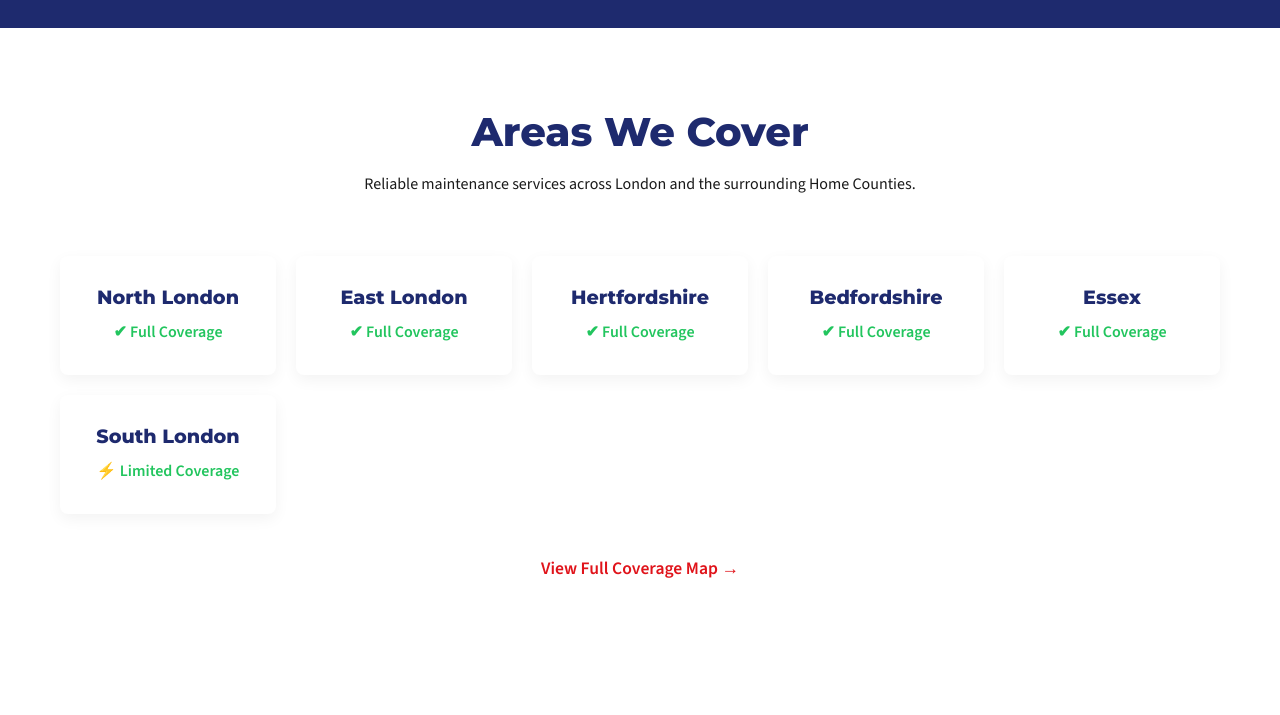
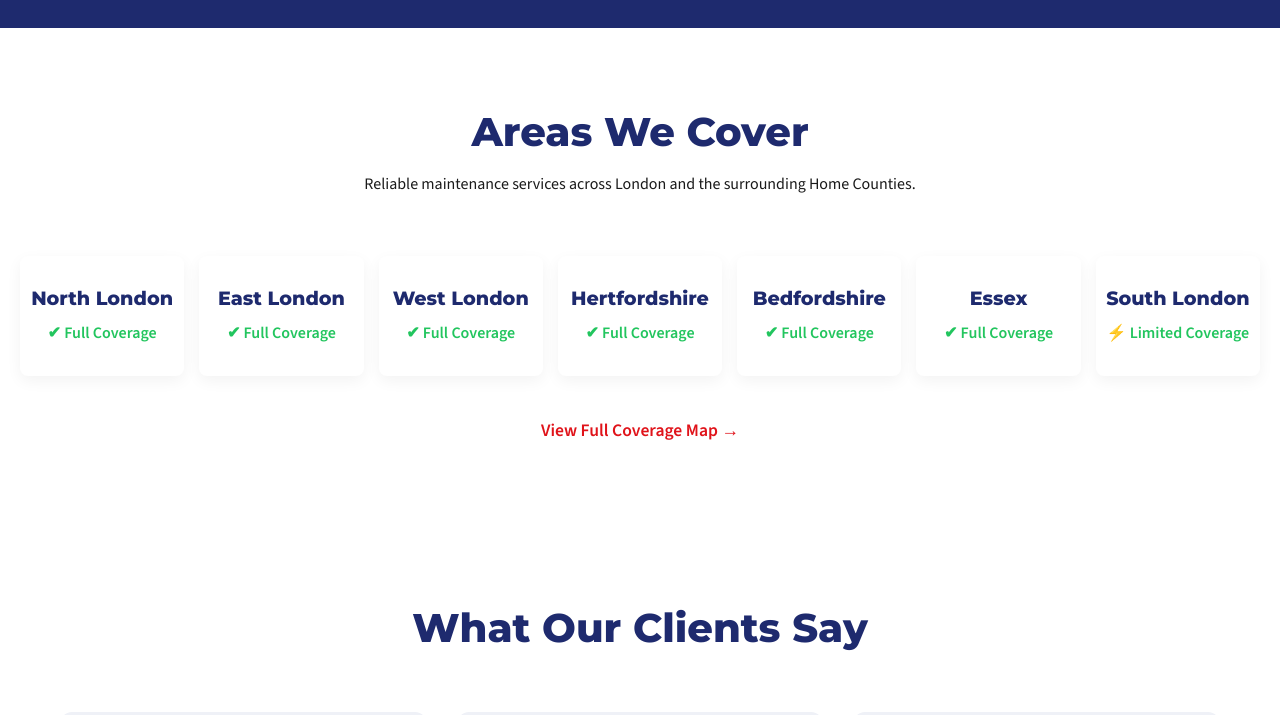
Before and after one commit to dhvl/ccbgroupuk, a Next.js app: page / in a window 1280 px wide. Shown: the part 2580-3295 px from the top of the page. Built offline with nearby package versions, Linux system fonts and the light colour scheme.

Commit message:
Fix: Added West London and optimized Areas grid for 7 regions in one row

```diff
--- a/src/app/page.module.css
+++ b/src/app/page.module.css
@@ -214,18 +214,40 @@
   font-size: 1.3rem;
 }
 
+.wideContainer {
+  max-width: 1400px;
+  margin: 0 auto;
+  padding: 0 20px;
+}
+
 .areasGrid {
   display: grid;
-  grid-template-columns: repeat(auto-fit, minmax(200px, 1fr));
-  gap: 20px;
+  grid-template-columns: repeat(7, 1fr);
+  gap: 15px;
+}
+
+@media (max-width: 1200px) {
+  .areasGrid {
+    grid-template-columns: repeat(4, 1fr);
+  }
+}
+
+@media (max-width: 768px) {
+  .areasGrid {
+    grid-template-columns: repeat(2, 1fr);
+  }
 }
 
 .areaCard {
   background: var(--white);
-  padding: 30px;
+  padding: 20px 10px;
   border-radius: 8px;
   text-align: center;
   box-shadow: 0 5px 15px rgba(0, 0, 0, 0.05);
+  display: flex;
+  flex-direction: column;
+  justify-content: center;
+  min-height: 120px;
 }
 
 .areaCard h3 {
--- a/src/app/page.tsx
+++ b/src/app/page.tsx
@@ -119,7 +119,7 @@ export default function Home() {
               </div>
             </div>
             <div className={styles.gutterImage}>
-              <Image src="/images/media__1777465759335.png" alt="Gutter Cleaning" width={600} height={400} className={styles.roundedImg} />
+              <Image src="/images/services/general-maintenance.png" alt="Gutter Cleaning" width={600} height={400} className={styles.roundedImg} />
             </div>
           </div>
         </div>
@@ -137,7 +137,7 @@ export default function Home() {
       </section>
 
       <section className="section-padding">
-        <div className="container">
+        <div className={styles.wideContainer}>
           <div className={styles.sectionHeader}>
             <h2>Areas We Cover</h2>
             <p>Reliable maintenance services across London and the surrounding Home Counties.</p>
@@ -149,6 +149,10 @@ export default function Home() {
             </div>
             <div className={styles.areaCard}>
               <h3>East London</h3>
+              <p>✔ Full Coverage</p>
+            </div>
+            <div className={styles.areaCard}>
+              <h3>West London</h3>
               <p>✔ Full Coverage</p>
             </div>
             <div className={styles.areaCard}>
```
